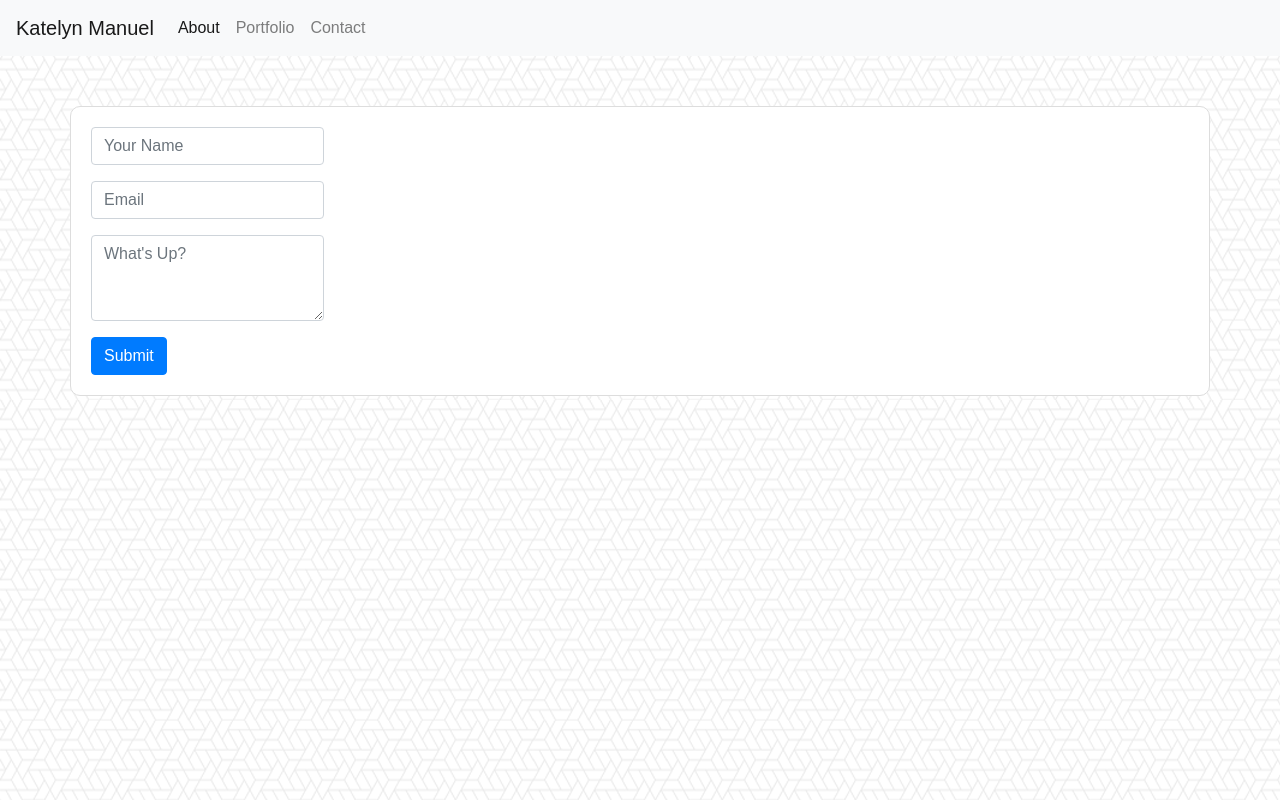
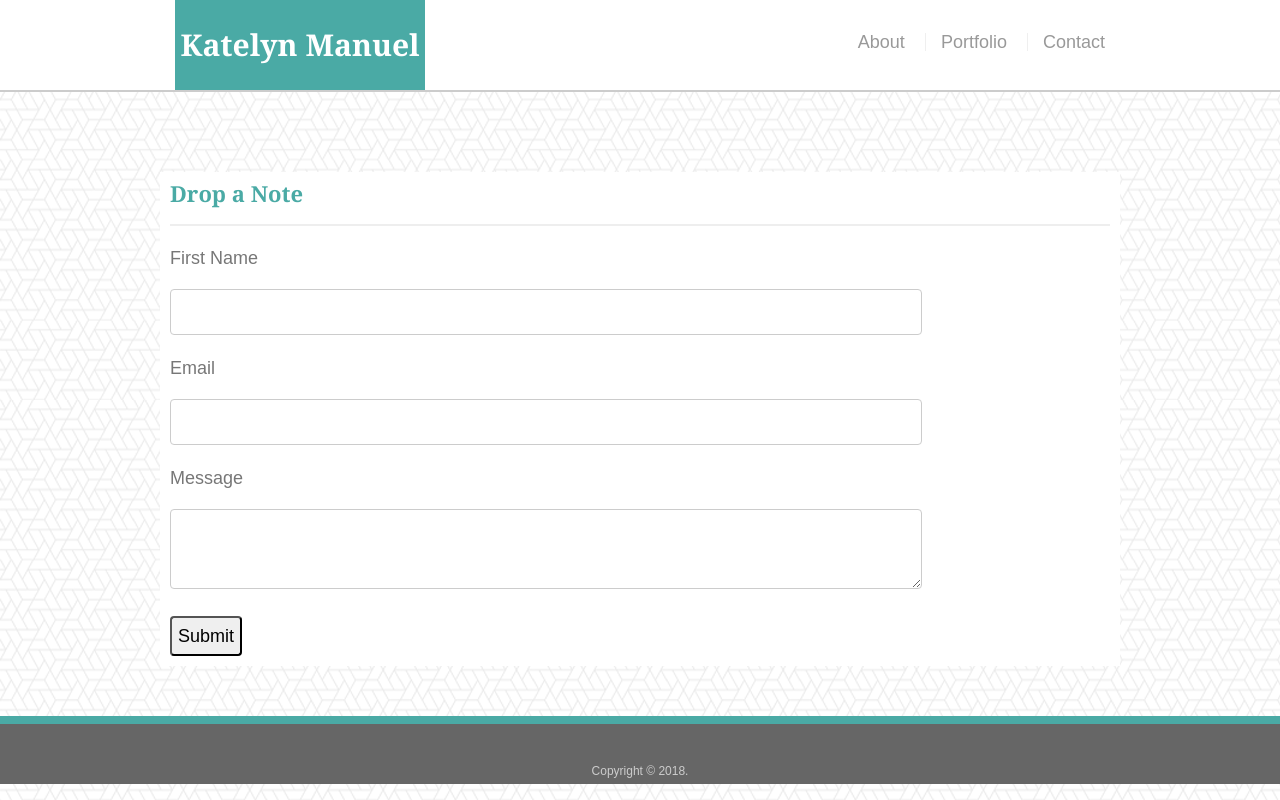
Before and after one commit to katelynmanuel/Bootstrap-Portfolio, a plain HTML site: page contact.html in a window 1280 px wide. Drawn offline with nearby package versions, Linux system fonts and the light colour scheme.

Commit message:
Adding last changes to project

```diff
--- a/assets/css/style.css
+++ b/assets/css/style.css
@@ -1,42 +1,153 @@
- body {
-    color: #777777;
-    font-family: Arial, Helvetica, sans-serif;
-    background-image: url("../images/what-the-hex.png");
-    margin: 0;
+body {
+    font-family: Arial, "Helvetica Neue", Helvetica, sans-serif;
+    font-size: 18px;
+    line-height: 34px;
+    color: #777;
+    background: url("../images/what-the-hex.png");
 }
 
- .sectionContent {
-    border: #dddddd 1px solid;
-    border-radius: 10px;
-    background-color:white;
+* {
+    box-sizing: border-box;
+}
+
+.container {
+    width: 100%;
+    max-width: 960px;
+    margin: 0 auto;
+    clear: both;
+}
+
+h1,
+h2,
+h3,
+p {
+  margin-bottom: 20px;
+}
+
+p:last-child {
+    margin-bottom: 0;
+}
+
+h1,
+h2,
+h3 {
+    font-family: Georgia, Times, "Times New Roman", serif;
+    font-weight: 700;
+    color: #4aaaa5;
+}
+
+h1 {
+    padding-bottom: 20px;
+    font-size: 30px;
+    line-height: 49px;
+    border-bottom: 3px solid #ddd;
+}
+
+h2,
+h3 {
+    font-size: 22px;
+}
+
+#headerContent {
+    /*position: fixed;*/
+    z-index: 99;
+    width: 100%;
+    margin: 0 0 30px;
+    overflow: auto;
+    color: #fff;
+    background: #fff;
+    border-bottom: 2px solid #ccc;
+}
+
+#headerName {
+    float: left;
+    width: 250px;
+    height: 90px;
+    font-family: Georgia, Times, "Times New Roman", serif;
+    font-size: 30px;
+    font-weight: 700;
+    line-height: 90px;
+    color: #fff;
+    text-align: center;
+    text-decoration: none;
+    background: #4aaaa5;
+}
+
+nav {
+    float: right;
+    margin-top: 25px;
+}
+
+nav a {
+    display: inline-block;
+    padding-left: 15px;
+    margin-left: 15px;
+    line-height: 18px;
+    color: #999;
+    text-decoration: none;
+    border-left: 1px solid #efefef;
+}
+
+nav a:first-child {
+    border-left: 0 none;
+}
+
+/* footer */
+
+footer {
+    padding: 30px 0;
+    clear: both;
+    font-size: 12px;
+    color: #fff;
+    color: #ccc;
+    text-align: center;
+    background: #666;
+    border-top: 8px solid #4aaaa5;
+    height: 50px;
+    width: 100%;
+  }
+
+h3, h2 {
+  padding-bottom: 20px;
+  margin-bottom: 15px;
+  line-height: 22px;
+  border-bottom: 2px solid #eee;
+}
+
+.mainSection {
+    background-color: white;
+    margin-top: 50px;
     margin-bottom: 50px;
-    margin-top: 50px;
     padding: 20px;
 }
 
-.connectSectionContent {
-    border: #dddddd 1px solid;
-    border-radius: 10px;
-    background-color:white;
+.connectSection {
+    background-color: white;
+    height: 200px;
     margin-top: 50px;
+    margin-bottom: 50px;
     padding: 20px;
-    height: 160px;
-    text-align: center;
 }
 
 .bioImage {
-    margin: 10px;
+    padding: 10px;
 }
 
-p {
-    margin: 10px;
+a {
+    color: #666;
+}
+
+.portfolioContent {
+    background-color: white;
+    margin-top: 50px;
+    margin-bottom: 50px;
+    padding: 10px;
+    clear: both;
+
 }
 
 .portfolioImages {
     position: relative;
-}
-
-.portfolioImageBottomMargin{
     margin-bottom: 50px;
 }
 
@@ -51,11 +162,30 @@ p {
     padding: 10px;
 }
 
+#portfolioImageCaption {
+    font-family: Georgia, Times, "Times New Roman", serif;
+    color: white;
+}
+
 .contactFormContent {
-    border: #dddddd 1px solid;
-    border-radius: 10px;
-    background-color:white;
+    background-color: white;
+    margin-top: 50px;
     margin-bottom: 50px;
-    margin-top: 50px;
-    padding: 20px;
+    padding: 10px;
+    clear: both;
 }
+
+.contactForm {
+    width: 80%;
+    padding: 5px;
+    border: 1px solid #cccccc;
+    border-radius: 4px;
+    box-sizing: border-box;
+    margin-top: 6px;
+    margin-bottom: 16px;
+    overflow: auto;
+}
+
+#submit {
+    border-radius: 4px;
+}
--- a/contact.html
+++ b/contact.html
@@ -10,41 +10,47 @@
 </head>
 
 <body>
-    <!--Navigation-->
-    <nav class="navbar navbar-expand-lg navbar-light bg-light">
-        <a class="navbar-brand" href="#">Katelyn Manuel</a>
-        <button class="navbar-toggler" type="button" data-toggle="collapse" data-target="#navbarNavAltMarkup" aria-controls="navbarNavAltMarkup" aria-expanded="false" aria-label="Toggle navigation">
-            <span class="navbar-toggler-icon"></span>
-        </button>
+    <header id="headerContent">
+        <div class="container">
+            <a href="index.html" id="headerName">Katelyn Manuel</a>
+            <nav>
+            <a href="index.html">About</a>
+            <a href="portfolio.html">Portfolio</a>
+            <a href="contact.html">Contact</a>
+            </nav>
+        </div>
+    </header>
 
-        <div class="collapse navbar-collapse" id="navbarNavAltMarkup">
-            <div class="navbar-nav">
-                <a class="nav-item nav-link active" href="index.html">About<span class="sr-only">(current)</span></a>
-                <a class="nav-item nav-link" href="portfolio.html">Portfolio</a>
-                <a class="nav-item nav-link" href="contact.html">Contact</a>
+    <div class="container">
+        <!--Contact Form-->
+        <div class="row">
+            <div class="col-md-12 contactFormContent">
+                <h2>Drop a Note</h2>
+                <form>
+                    <label for="name">First Name</label><br/>
+                    <input type="text" class="contactForm" name="firstname">
+                    <br/>
+
+                    <label for="email">Email</label><br/>
+                    <input type="text" class="contactForm" name="email">
+                    <br/>
+
+                    <label for="message">Message</label><br/>
+                    <textarea class="contactForm" id="message" name="message"></textarea>
+                    <br/>
+                    <input id="submit" type="submit" value="Submit">
+                </form>
             </div>
-        </div>
-    </nav>
-    <!--End Navigation-->
-
-    <!--Contact Form-->
-    <div class="container">
-        <div class="row contactFormContent">
-            <form>
-                <div class="form-group">
-                    <input type="name" class="form-control" id="contactName" aria-describedby="emailHelp" placeholder="Your Name">
-                </div>
-
-                <div class="form-group">
-                    <input type="email" class="form-control" id="contactEmail" placeholder="Email">
-                </div>
-
-                <div class="form-group">
-                    <textarea class="form-control" id="message" rows="3" placeholder="What's Up?"></textarea>
-                </div>
-                <button type="submit" class="btn btn-primary">Submit</button>
-            </form>
         </div>
     </div>
 
+    <!--Footer-->
+    <div class="row">
+        <div class="col-md-12">
+            <footer>
+                Copyright © 2018.
+            </footer>
+        </div>
+    </div>
+    <!--End Footer-->
 </body>
```
Also changed, not shown: index.html (+19 -44 lines), portfolio.html (+31 -24 lines).
